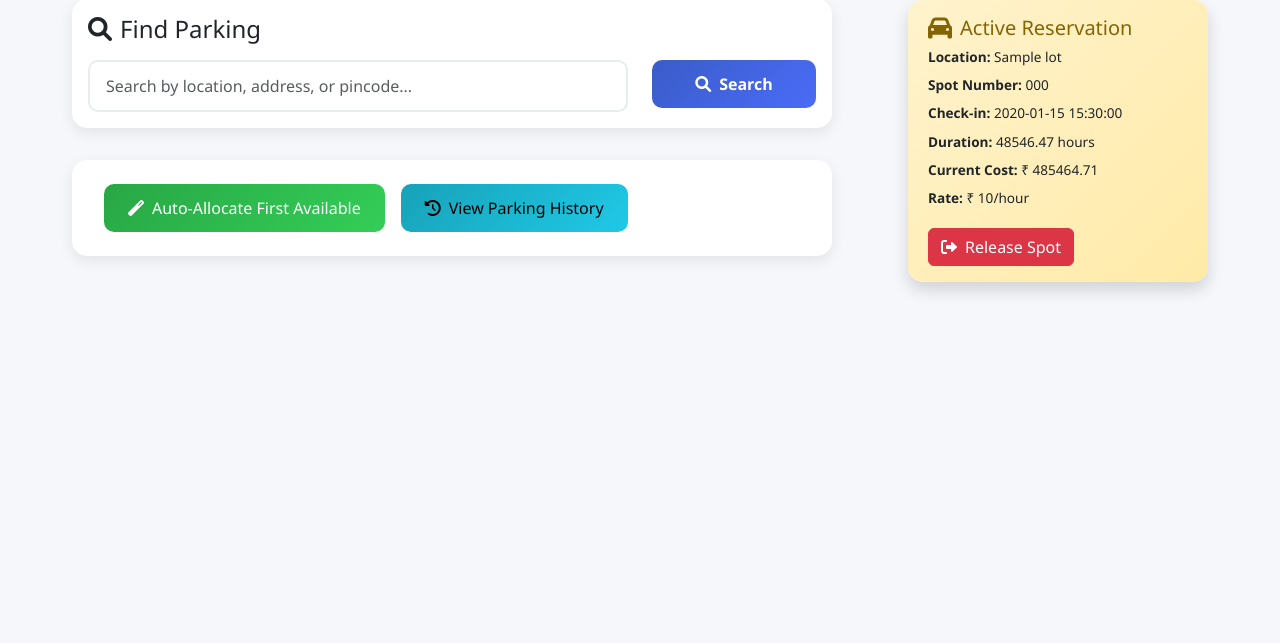
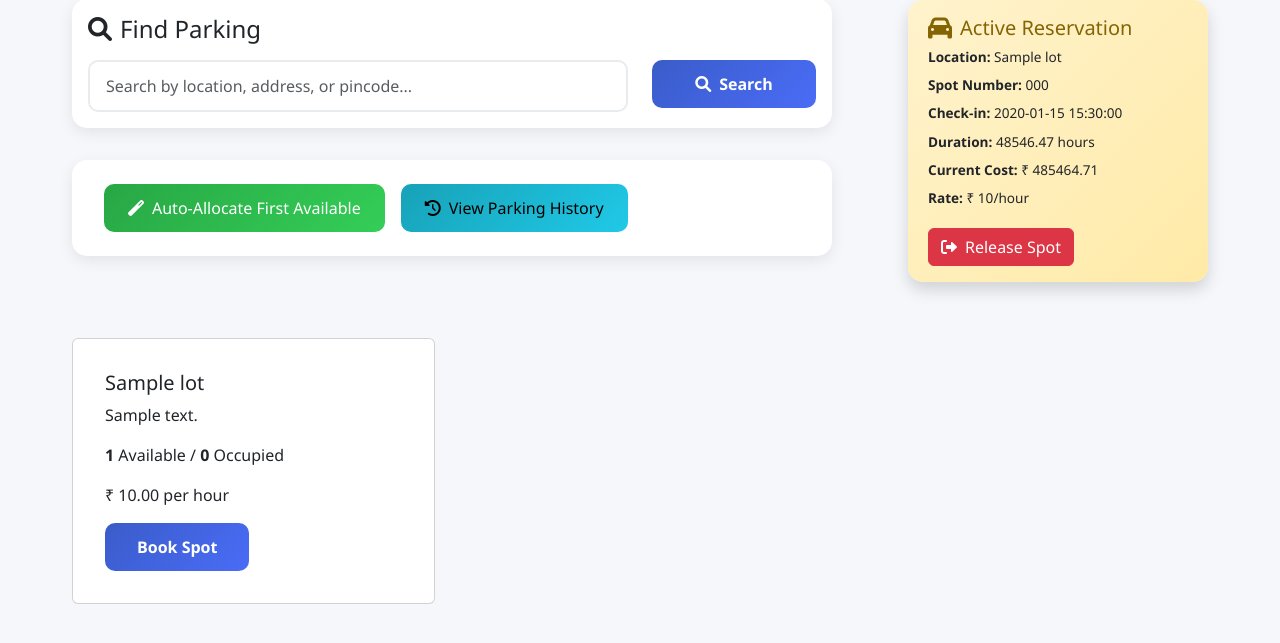
Before and after one commit to 21f2000753/vehicle_parking, a Flask app: page /user_dashboard in a window 1280 px wide. Shown: the part 107-750 px from the top of the page. Run offline with Flask 3, Linux system fonts and the light colour scheme; the visitor is signed in with stand-in values (Sample User, id 1); tables that the repository leaves empty hold one stand-in row (values such as "Sample post").

Commit message:
Fixes some bugs

```diff
--- a/backend/admin.py
+++ b/backend/admin.py
@@ -1,4 +1,4 @@
-from flask import current_app as app, jsonify, request, render_template, redirect, url_for
+from flask import current_app as app, jsonify, request, render_template, redirect, url_for, session, flash
 from backend.models import db, User, ParkingLot, ParkingSpot, Reservation
 
 @app.route("/create_parking_lot", methods=["POST"])
--- a/templates/delete_parking_lot.html
+++ b/templates/delete_parking_lot.html
@@ -56,7 +56,10 @@
             <form id="deleteForm" method="POST" action="/delete_parking_lot">
                 <input type="hidden" id="name" name="name">
                 <button type="submit" class="btn btn-danger">Confirm Delete</button>
-                <a href="/admin_dashboard" class="btn btn-secondary">Cancel</a>
+                <a href="{{ url_for('admin_dashboard') }}" class="btn btn-custom btn-secondary-custom">
+                    <i class="fas fa-times"></i>
+                    Cancel
+                </a>
             </form>
         </div>
     </div>
--- a/templates/user_dashboard.html
+++ b/templates/user_dashboard.html
@@ -585,7 +585,43 @@
 
         document.addEventListener('DOMContentLoaded', function() {
             checkActiveReservation();
+            loadAllParkingLots();
         });
+
+        function loadAllParkingLots() {
+            const parkingLotsContainer = document.getElementById('parkingLotsList');
+            parkingLotsContainer.innerHTML = '<p>Loading available parking lots...</p>';
+
+            fetch('/user/search_parking_lots?q=') // Empty query to get all lots
+                .then(res => res.json())
+                .then(data => {
+                    parkingLotsContainer.innerHTML = '';
+                    if (!data.length) {
+                        parkingLotsContainer.innerHTML = '<p>No parking lots available at the moment.</p>';
+                        return;
+                    }
+
+                    data.forEach(lot => {
+                        const lotCard = document.createElement('div');
+                        lotCard.className = 'col-md-4';
+                        lotCard.innerHTML = `
+                            <div class="card mb-3">
+                                <div class="card-body">
+                                    <h5>${lot.name}</h5>
+                                    <p>${lot.address}</p>
+                                    <p><strong>${lot.available}</strong> Available / <strong>${lot.occupied}</strong> Occupied</p>
+                                    <p>₹ ${lot.price_per_hour.toFixed(2)} per hour</p>
+                                    <button class="btn btn-primary" onclick="selectLot(${lot.id}, '${lot.name}', ${lot.price_per_hour})">Book Spot</button>
+                                </div>
+                            </div>
+                        `;
+                        parkingLotsContainer.appendChild(lotCard);
+                    });
+                })
+                .catch(err => {
+                    parkingLotsContainer.innerHTML = `<div class="alert alert-danger">Error loading parking lots: ${err}</div>`;
+                });
+        }
 
         function toggleProfileDropdown() {
             const dropdown = document.getElementById('profileDropdown');
@@ -911,6 +947,10 @@
 
         function searchParkingLots() {
             const searchTerm = document.getElementById('searchInput').value;
+            if (!searchTerm.trim()) {
+                loadAllParkingLots();
+                return;
+            }
             const parkingLotsContainer = document.getElementById('parkingLotsList');
             parkingLotsContainer.innerHTML = '<p>Loading...</p>';
 
```
